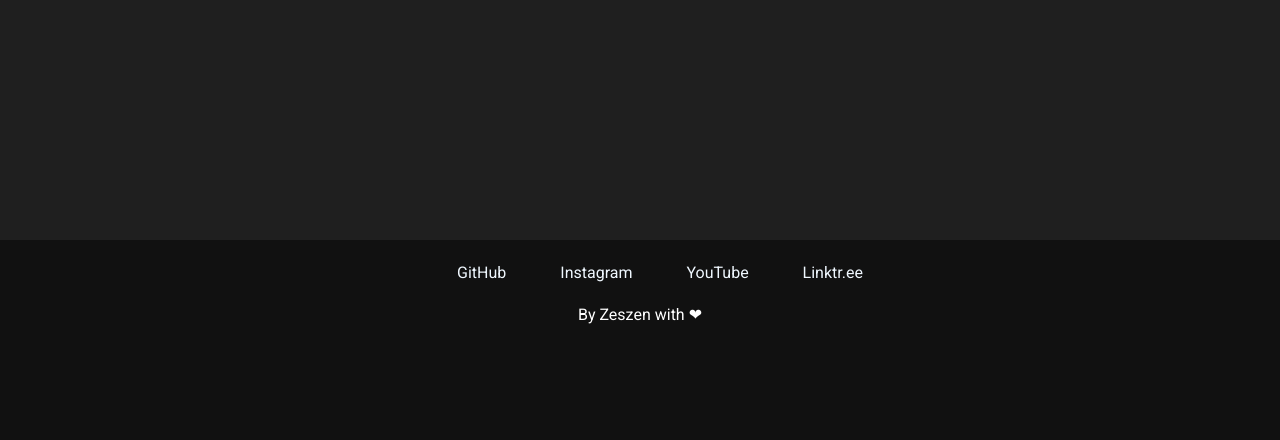
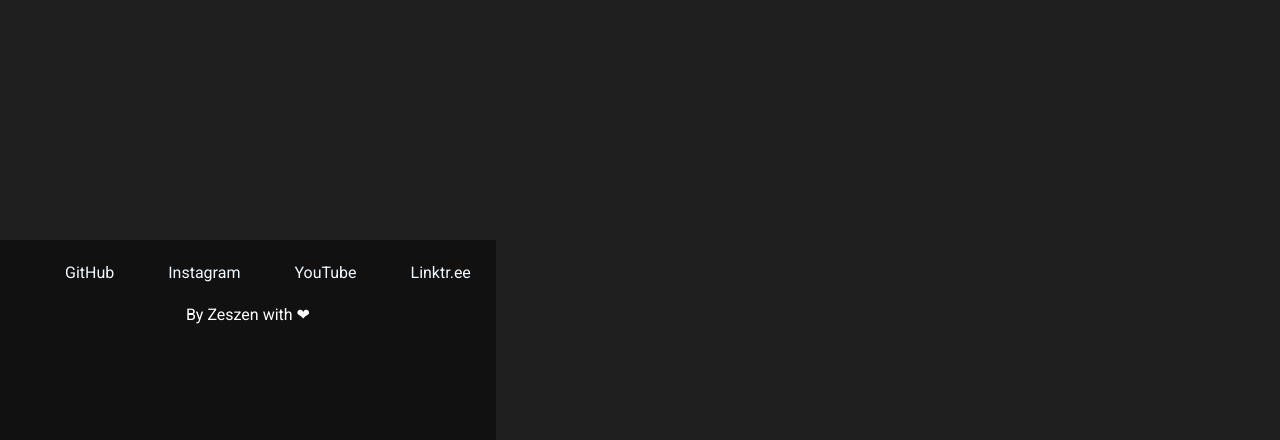
Before and after one commit to Zeszen/yes, a PHP site: page / in a window 1280 px wide. Shown: the part 655-1095 px from the top of the page. Run offline with PHP 8.4, Linux system fonts and the light colour scheme.

Commit message:
Update style.css

```diff
--- a/style.css
+++ b/style.css
@@ -82,7 +82,7 @@ nav{
     height: auto;
     box-shadow: 0px 5px 38px -21px rgba(0,0,0,0.75);
     display: flex;
-    justify-content: space-around;
+    justify-content: center;
     font-family: 'Roboto', sans-serif;
 }
 
@@ -121,7 +121,7 @@ footer{
     height: auto;
     min-height: 25vh;
     bottom: 0;
-    display: block;
+    display: inline-block;
     align-items: center;
     color: #FFFFFF;
     font-family: 'Roboto', sans-serif;
```
